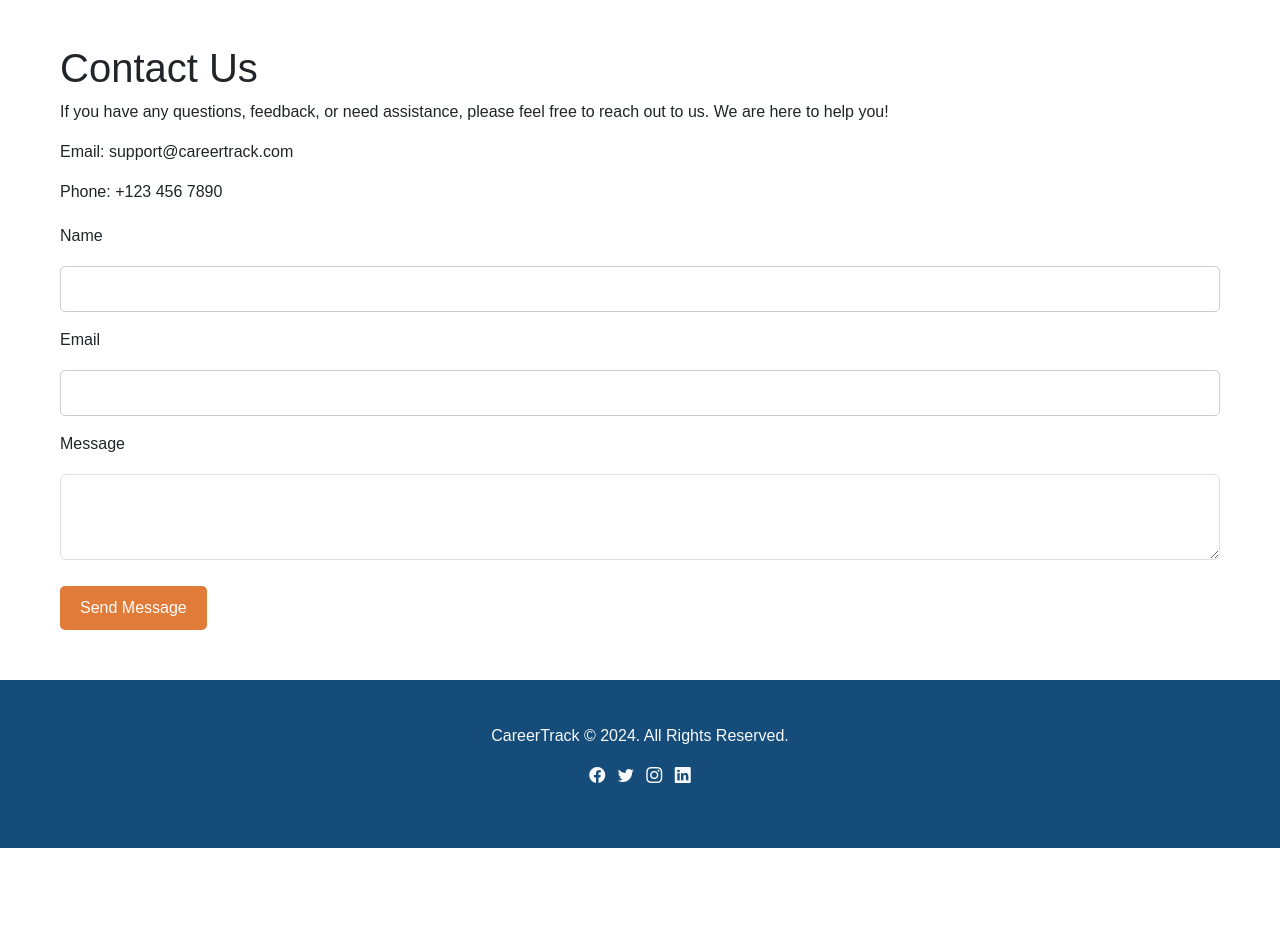
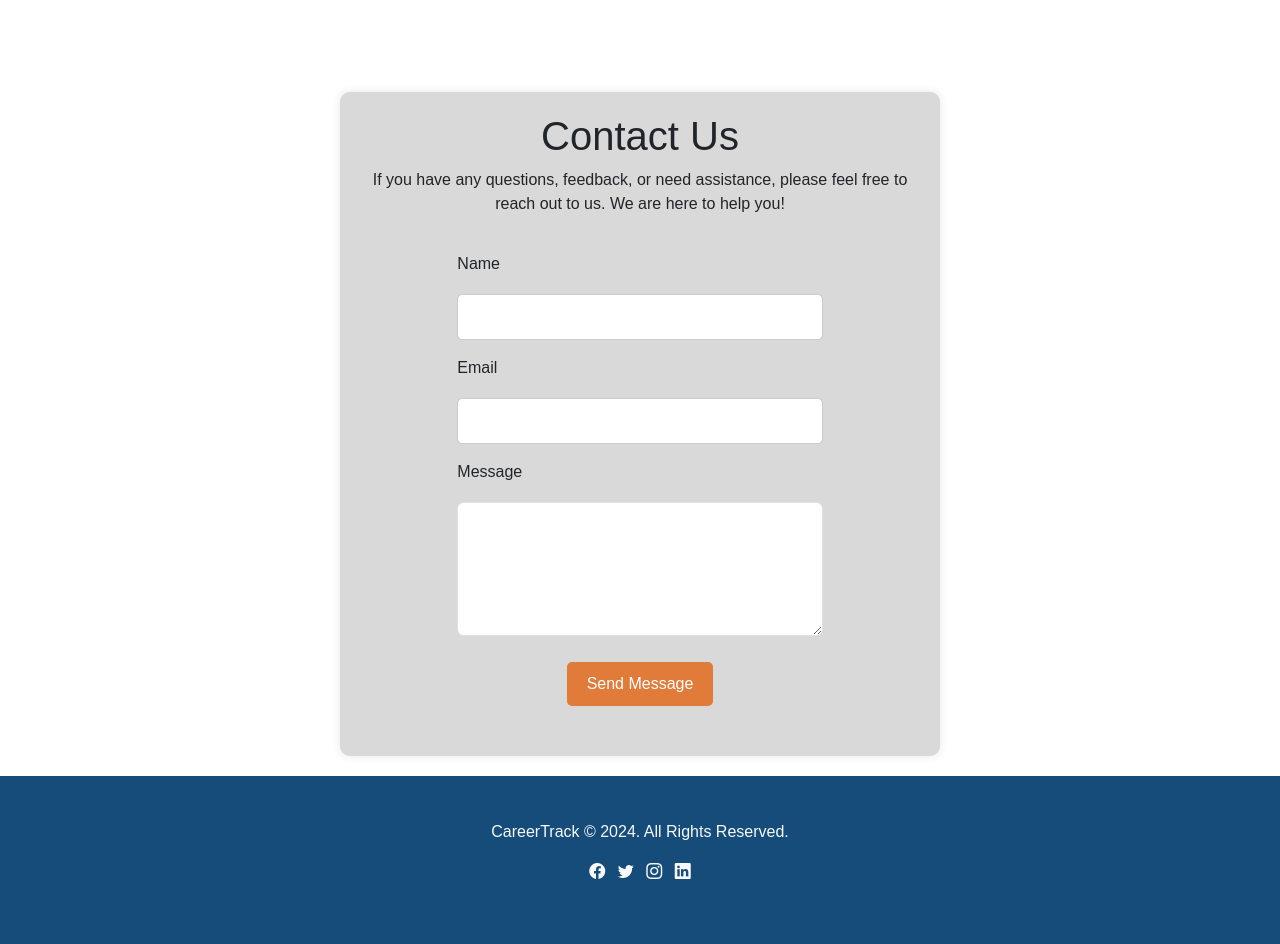
Before and after one commit to AshwiniTembhurne/career_track_project, a Django app: page /contact/ in a window 1280 px wide. Shown: the part 56-1000 px from the top of the page. Before the commit the page ends 904 px from the top, so only its background shows below. Run offline with Django 4.2, Linux system fonts and the light colour scheme.

Commit message:
styling of contact us form is fixed

```diff
--- a/pages/templates/pages/contact_us.html
+++ b/pages/templates/pages/contact_us.html
@@ -3,10 +3,13 @@
 {% block title %}Contact Us{% endblock %}
 
 {% block content %}
-<h1>Contact Us</h1>
-<p>If you have any questions, feedback, or need assistance, please feel free to reach out to us. We are here to help you!</p>
-<p>Email: support@careertrack.com</p>
-<p>Phone: +123 456 7890</p>
+<div class="container form-container mt-5">
+    <h1 class="text-center">Contact Us</h1>
+    <p class="text-center">
+        If you have any questions, feedback, or need assistance, please feel free to reach out to us. We are here to help you!
+    </p>
+    <div class="row justify-content-center">
+        <div class="col-md-8">
             <form method="post" action="{% url 'contact_us' %}">
                 {% csrf_token %}
                 <div class="mb-3">
@@ -19,8 +22,13 @@
                 </div>
                 <div class="mb-3">
                     <label for="message" class="form-label">Message</label>
-        <textarea class="form-control" id="message" name="message" rows="3" required></textarea>
+                    <textarea class="form-control" id="message" name="message" rows="5" required></textarea>
                 </div>
+                <div class="text-center">
                     <button type="submit" class="btn btn-primary">Send Message</button>
+                </div>
             </form>
+        </div>
+    </div>
+</div>
 {% endblock %}
```
Lines whose indentation alone changed are shown as unchanged.
